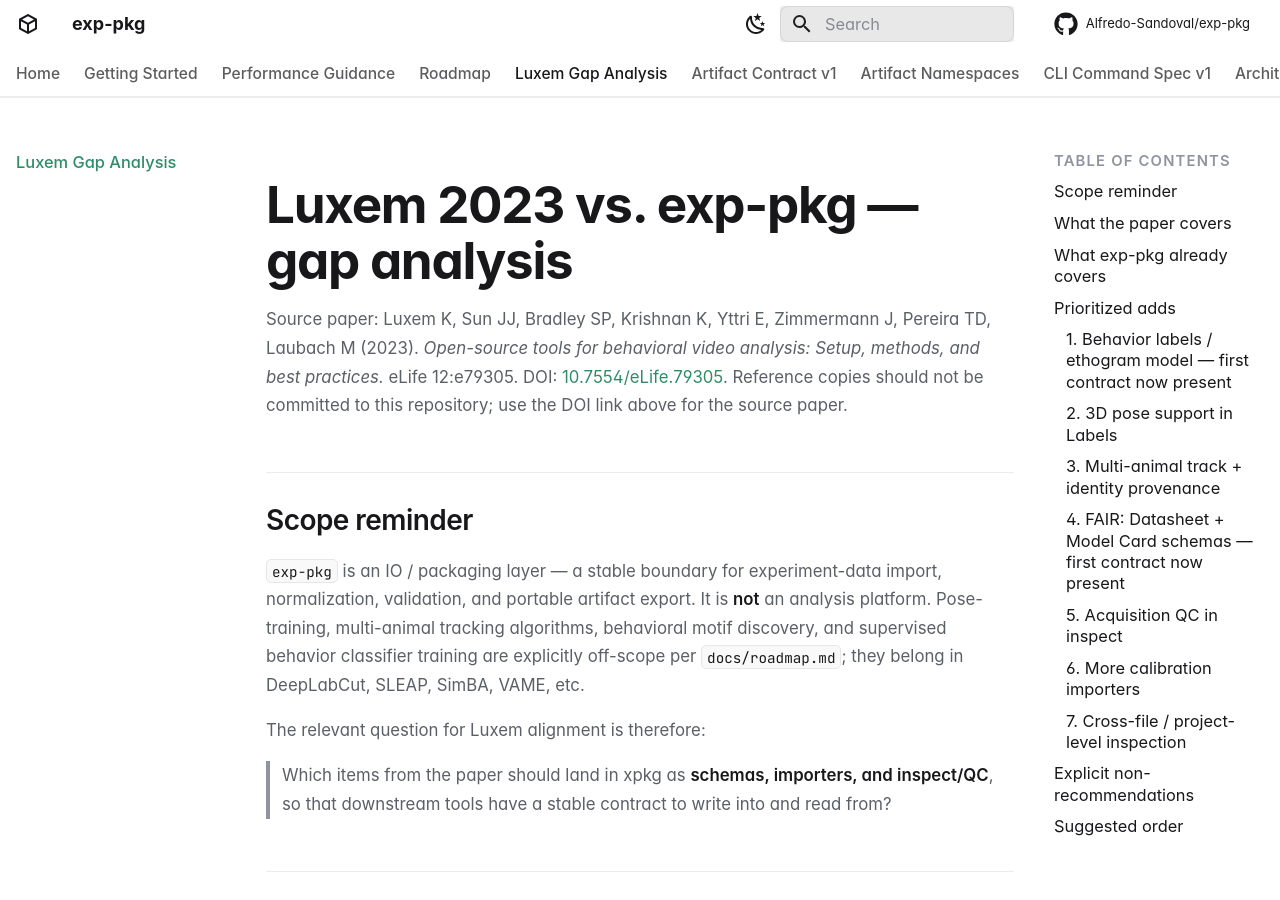
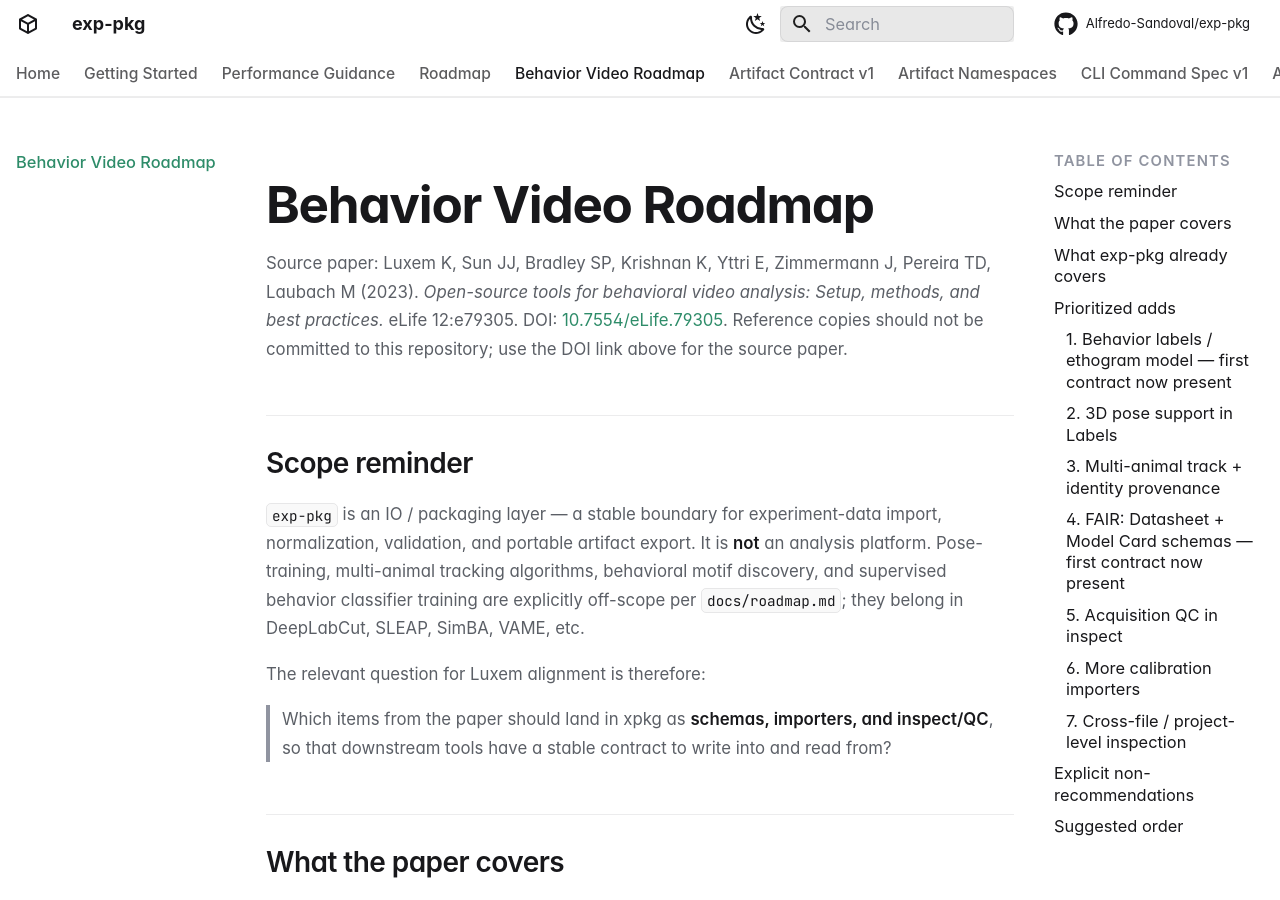
Before and after one commit to Alfredo-Sandoval/exp-pkg, an MkDocs documentation site: the page built from docs/luxem_2023_gap_analysis.md, in a window 1280 px wide and 900 px high. Built offline with MkDocs 1.6.1 and Material for MkDocs 9.7.7, drawn with Linux system fonts in a browser that asks for light colours; some web fonts are replaced; comment, search, counter and statistics services are not loaded.

Commit message:
docs: rename behavior video roadmap

```diff
--- a/docs/luxem_2023_gap_analysis.md
+++ b/docs/luxem_2023_gap_analysis.md
@@ -1,4 +1,4 @@
-# Luxem 2023 vs. exp-pkg — gap analysis
+# Behavior Video Roadmap
 
 Source paper: Luxem K, Sun JJ, Bradley SP, Krishnan K, Yttri E, Zimmermann J,
 Pereira TD, Laubach M (2023). *Open-source tools for behavioral video
--- a/mkdocs.yml
+++ b/mkdocs.yml
@@ -87,7 +87,7 @@ nav:
   - Getting Started: getting-started.md
   - Performance Guidance: performance.md
   - Roadmap: roadmap.md
-  - Luxem Gap Analysis: luxem_2023_gap_analysis.md
+  - Behavior Video Roadmap: luxem_2023_gap_analysis.md
   - Artifact Contract v1: artifact_contract_v1.md
   - Artifact Namespaces: artifact-namespaces.md
   - CLI Command Spec v1: cli_command_spec_v1.md
```
Also changed, not shown: todo.md (+6 -10 lines).
